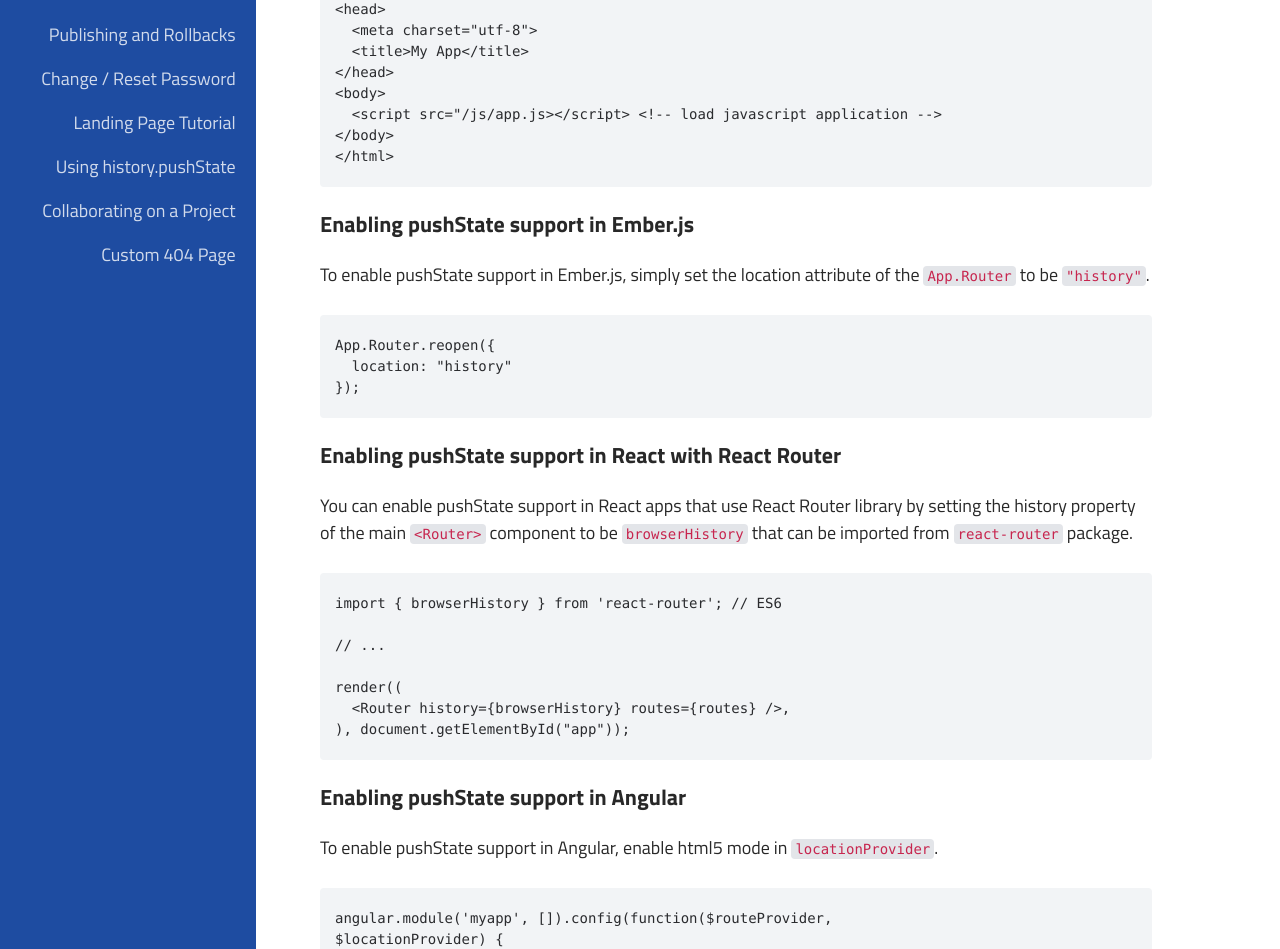
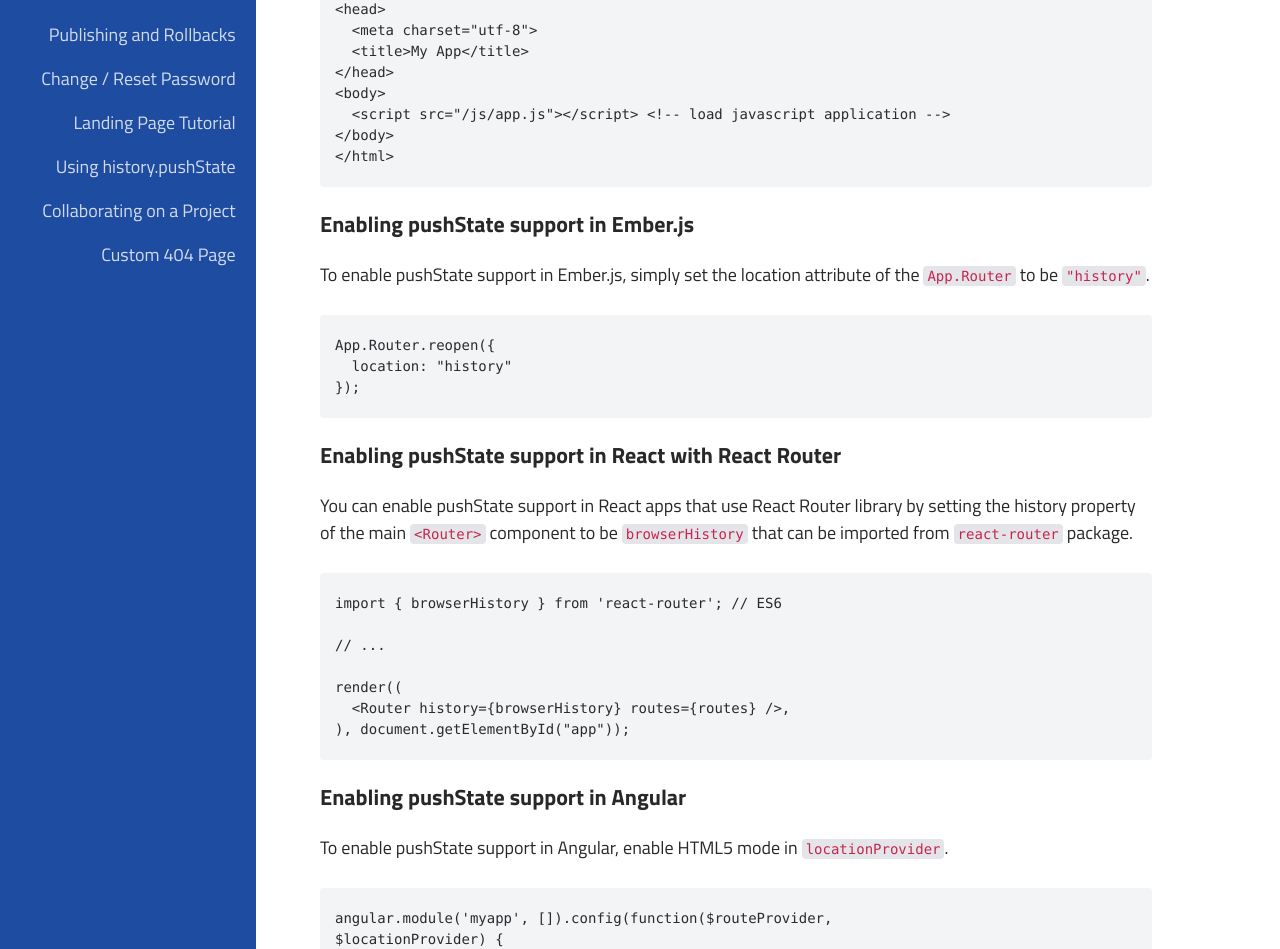
Before and after one commit to nitrous-io/help, a Jekyll site: the page built from _posts/2016-05-05-using-history-pushstate.md, in a window 1280 px wide and 1400 px high, scrolled down 350 px. Shown: the part 154-1103 px from the top of the window. Built offline with Jekyll 4.4.1, drawn with Linux system fonts in a browser that asks for light colours.

Commit message:
Fix missing closing quotes.

````diff
--- a/_posts/2016-05-05-using-history-pushstate.md
+++ b/_posts/2016-05-05-using-history-pushstate.md
@@ -31,7 +31,7 @@ route to an appropriate page.
   <title>My App</title>
 </head>
 <body>
-  <script src="/js/app.js></script> <!-- load javascript application -->
+  <script src="/js/app.js"></script> <!-- load javascript application -->
 </body>
 </html>
 ```
@@ -65,7 +65,7 @@ render((
 
 ### Enabling pushState support in Angular
 
-To enable pushState support in Angular, enable html5 mode in
+To enable pushState support in Angular, enable HTML5 mode in
 `locationProvider`.
 
 ```javascript
````
Also changed, not shown: _posts/2016-04-02-custom_domains.md (+1 -1 lines), _posts/2016-05-03-change-reset-password.md (+1 -1 lines).
